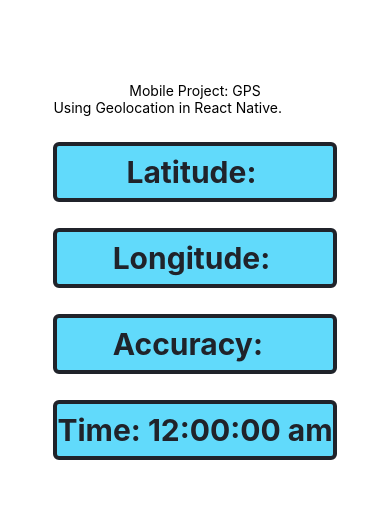
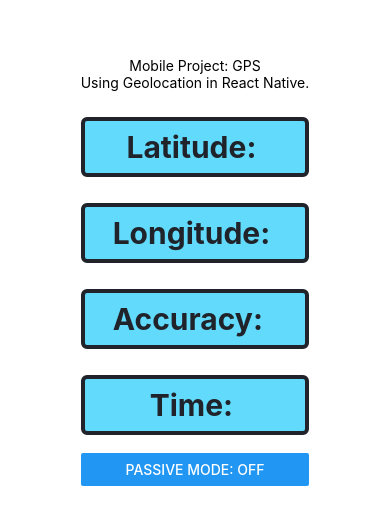
Before and after one commit to pnobrega/GAP-GPS-CCT2020, a React Native app: screen / in a window 390 px wide. Shown: the part 151-676 px from the top of the page. Built offline with nearby package versions, Linux system fonts and the light colour scheme.

Commit message:
added button

```diff
--- a/GpsSimple.js
+++ b/GpsSimple.js
@@ -1,8 +1,13 @@
-import React, { Component} from "react";
-import { Alert, StyleSheet, Text, View, TouchableOpacity } from "react-native";
+import React, { Component, useState} from "react";
+import { Alert, StyleSheet, Text, View, TouchableOpacity, Button } from "react-native";
 import Moment from "moment";
 
-export default class Gps extends React.Component {
+
+
+
+  //const [passiveMode,setPassive_mode] = useState(false);
+
+export default class Gps extends Component {
 
   state = {
     location: null,
@@ -10,6 +15,7 @@ export default class Gps extends React.Component {
     longitude:null,
     accuracy:0,
     timestamp:0,
+    passiveMode: false,
   };
 
 
@@ -32,10 +38,20 @@ export default class Gps extends React.Component {
       { enableHighAccuracy: true, timeout: 20000, maximumAge: 1000 }
     );
   };
+  pressButton =()=>{
+    if (this.state.passiveMode) {
+      this.setState({passiveMode:false})
+
+    }
+    else
+       this.setState({passiveMode:true})
+      }
 
   render() {
-    //const accuracy_format = (this.state.accuracy|=null ? this.state.accuracy: null);
+
     const accuracy_format = parseFloat(this.state.accuracy);
+
+
     return (
       <View>
         <TouchableOpacity onPress={this.getCoordinates}>
@@ -46,8 +62,15 @@ export default class Gps extends React.Component {
           <Text style={styles.title}>Longitude: {this.state.longitude}</Text>
 
           <Text style={styles.title}>Accuracy: {(accuracy_format!=0?accuracy_format.toFixed(2):null)} </Text>
-          <Text style={styles.title}>Time: {Moment(parseInt(this.state.timestamp)).format('h:mm:ss a')}</Text>
+          <Text style={styles.title}>Time: {(this.state.timestamp!=0 ? Moment(parseInt(this.state.timestamp)).format('h:mm:ss a'):null)}</Text>
         </TouchableOpacity>
+        <br/>
+        <Button
+
+          //onPress = {(this.state.passiveMode? this.setState({passiveMode:false}):this.setState({passiveMode:true}))}
+          onPress = {this.pressButton}
+          title = {'Passive Mode: '+ (this.state.passiveMode?'ON':'OFF')}
+        />
 
              {/* {  {!this.state.ready && <Text>Using Geolocation in React Native.</Text>}
               {this.state.error && <Text>{this.state.error}</Text>}
```
